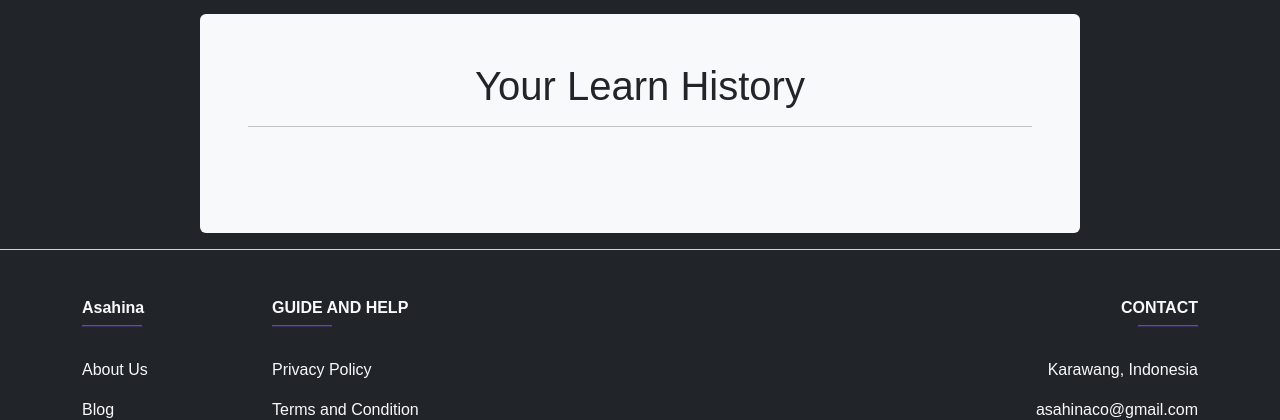
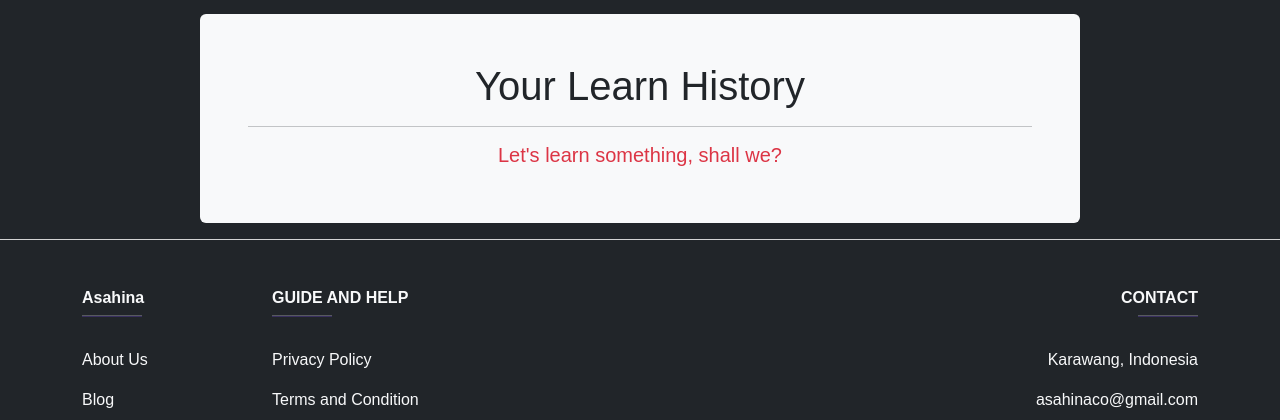
Before and after one commit to BrandonLastomo/w3Ripoff_old, a PHP site: page /learnHistory.php in a window 1280 px wide. Shown: the part 56-476 px from the top of the page. Run offline with PHP 8.4, Linux system fonts and the light colour scheme; data that the repository does not hold is empty; some web fonts are replaced.

Commit message:
add empty history message

```diff
--- a/learnHistory.php
+++ b/learnHistory.php
@@ -45,6 +45,14 @@
         </h1>
     </center>
     <hr>
+    <?php
+
+    if ($learn_history == "") {
+        echo "
+        <center><h5 class = text-danger>Let's learn something, shall we?</h5 class = text-danger></center>
+        ";
+    } else {
+    ?>
     <h3 class="text-danger"><?php
 
         $i = 0;
@@ -58,7 +66,7 @@
             $i++;
             echo "<br>";
         }
-
+    }
     ?></h3>
 </div>
 
```
